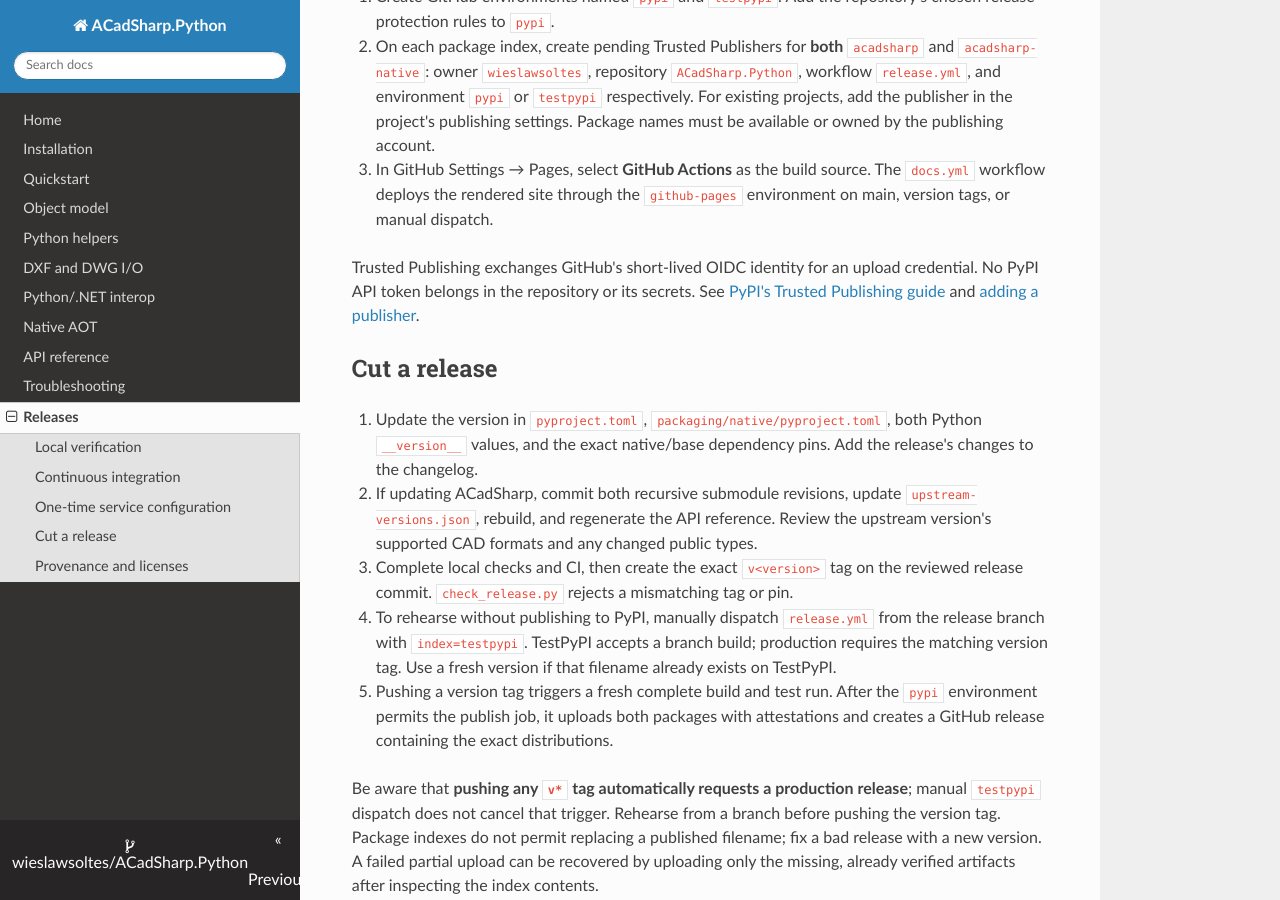
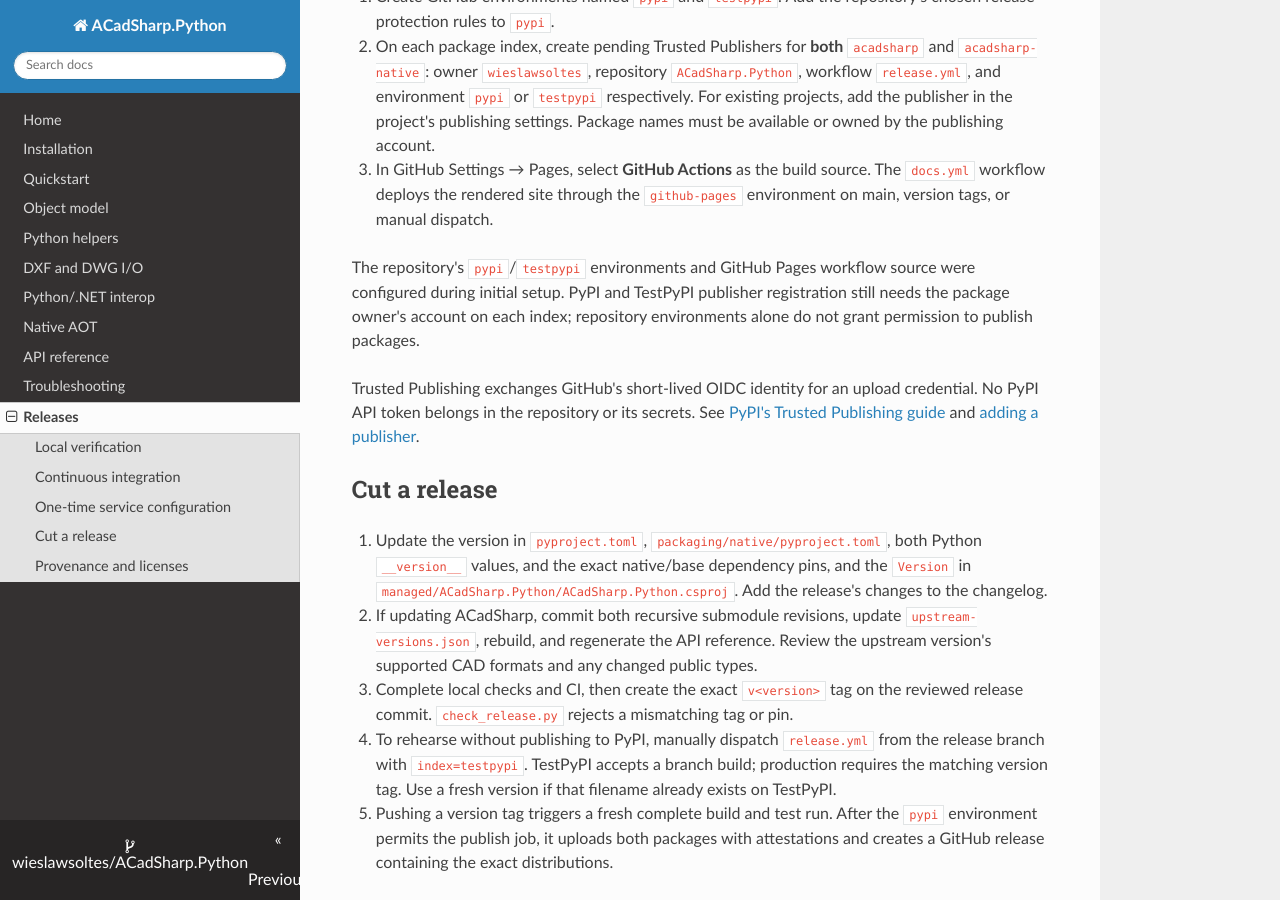
Before and after one commit to wieslawsoltes/ACadSharp.Python, an MkDocs documentation site: the page built from docs/releasing.md, in a window 1280 px wide and 900 px high, scrolled down 1749 px. Built offline with MkDocs 1.6.1, drawn with Linux system fonts in a browser that asks for light colours; nearby versions of some CDN libraries; some of the changed text lies outside the part shown.

Commit message:
Bundle managed interop adapter and include complete release sources

```diff
--- a/docs/releasing.md
+++ b/docs/releasing.md
@@ -4,7 +4,7 @@
 
 | Distribution | Contents | Runtime requirements |
 | --- | --- | --- |
-| `acadsharp` | Python interface, API catalog, managed assembly, XML reference, licenses | Python 3.11+; install `[managed]` and .NET 10 for Python.NET |
+| `acadsharp` | Python interface, API catalog, managed assembly and interop adapter, XML reference, licenses | Python 3.11+; install `[managed]` and .NET 10 for Python.NET |
 | `acadsharp-native` | Platform-specific NativeAOT shared library and licenses | Python 3.11+ and supported native platform; no .NET installation |
 
 The universal managed wheel is built from the source distribution, which includes
@@ -85,6 +85,11 @@
    The `docs.yml` workflow deploys the rendered site through the `github-pages`
    environment on main, version tags, or manual dispatch.
 
+The repository's `pypi`/`testpypi` environments and GitHub Pages workflow source
+were configured during initial setup. PyPI and TestPyPI publisher registration
+still needs the package owner's account on each index; repository environments
+alone do not grant permission to publish packages.
+
 Trusted Publishing exchanges GitHub's short-lived OIDC identity for an upload
 credential. No PyPI API token belongs in the repository or its secrets. See
 [PyPI's Trusted Publishing guide](https://docs.pypi.org/trusted-publishers/using-a-publisher/)
@@ -94,7 +99,9 @@
 
 1. Update the version in `pyproject.toml`,
    `packaging/native/pyproject.toml`, both Python `__version__` values, and the
-   exact native/base dependency pins. Add the release's changes to the changelog.
+   exact native/base dependency pins, and the `Version` in
+   `managed/ACadSharp.Python/ACadSharp.Python.csproj`. Add the release's changes to
+   the changelog.
 2. If updating ACadSharp, commit both recursive submodule revisions, update
    `upstream-versions.json`, rebuild, and regenerate the API reference. Review the
    upstream version's supported CAD formats and any changed public types.
```
Also changed, not shown: 4 other files.
